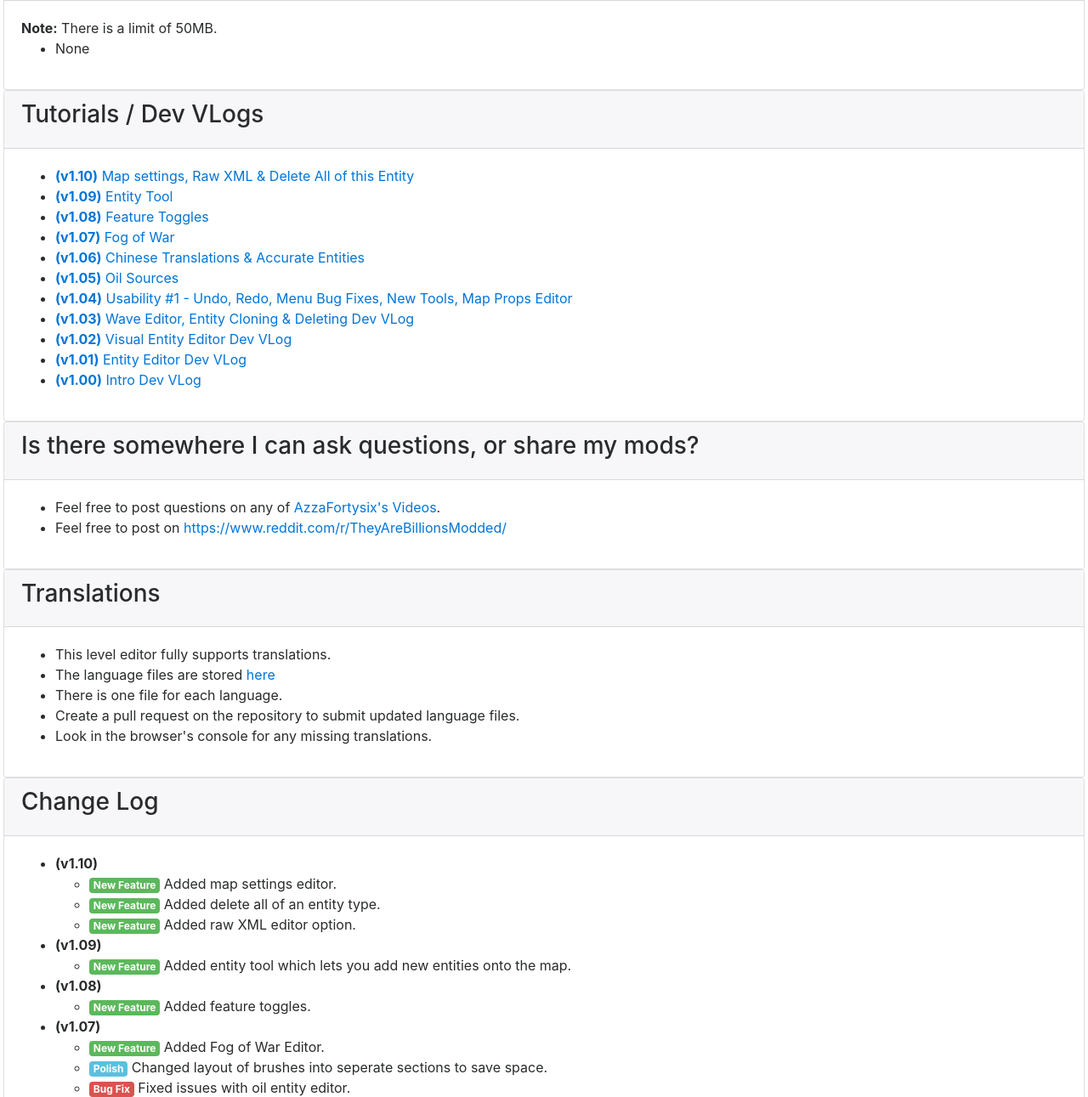
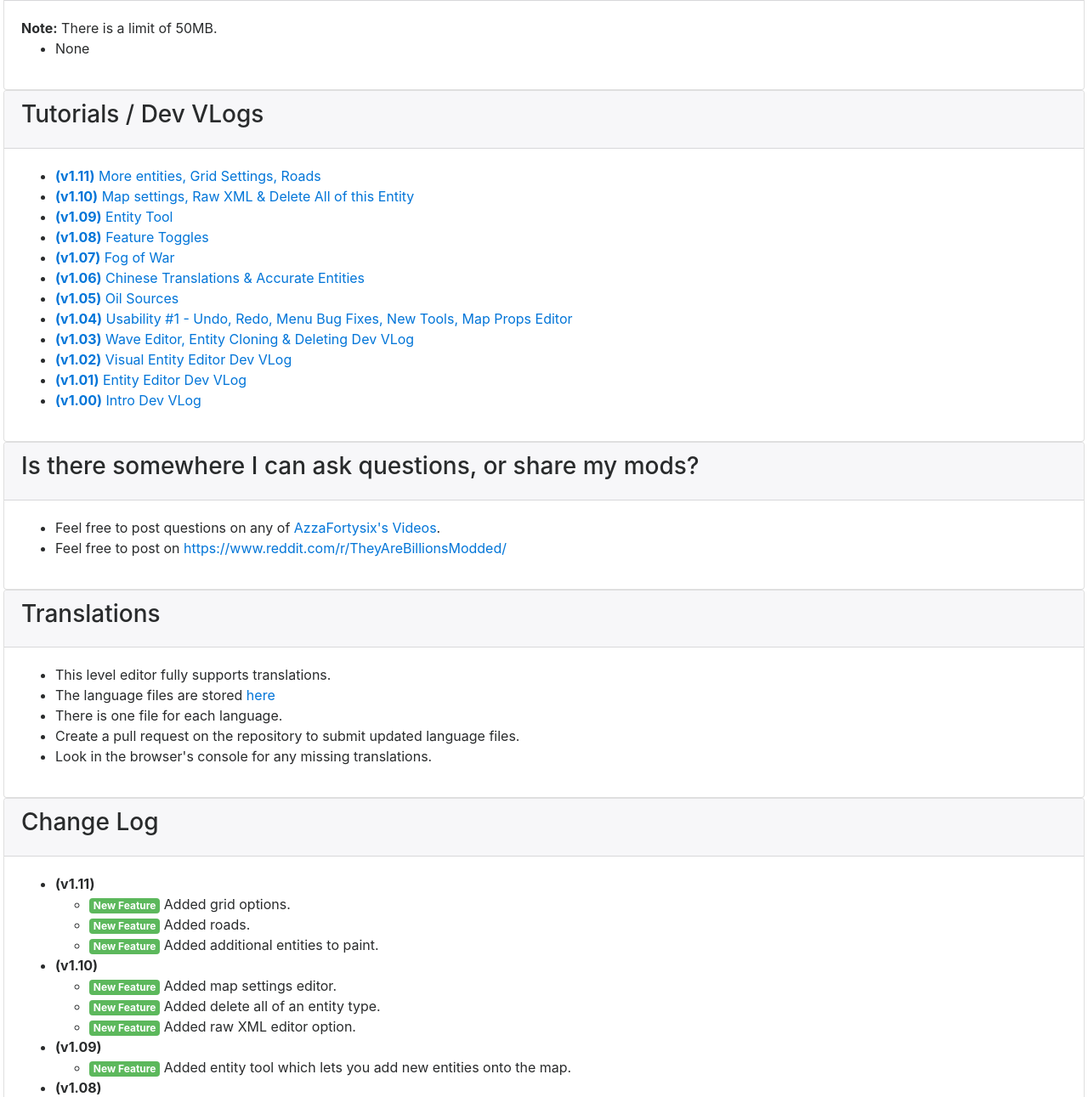
Before and after one commit to ash47/TheyAreBillionsModKit, a plain HTML site: page MapEditorHtml/index.html in a window 1280 px wide. Shown: the part 1509-2800 px from the top of the page at 85% size. Drawn offline with Linux system fonts and the light colour scheme; no server answers.

Commit message:
updated translations

```diff
--- a/MapEditorHtml/index.html
+++ b/MapEditorHtml/index.html
@@ -70,7 +70,7 @@
 			<h1 class="text-center">
 				<span data-translate="trHeader">
 					They Are Billions Save Editor
-				</span> | v1.10
+				</span> | v1.11
 				</h1>
 			<p class="text-center">
 				<span data-translate="trHeaderSub">
@@ -317,6 +317,14 @@
 				<div class="card-block">
 					<ul>
 						<li>
+							<a href="changeme">
+								<b>(v1.11)</b>
+								<span data-translate="trTutorials_111">
+									More entities, Grid Settings, Roads
+								</span>
+							</a>
+						</li>
+						<li>
 							<a href="https://youtu.be/HLu4jYhIZLU">
 								<b>(v1.10)</b>
 								<span data-translate="trTutorials_110">
@@ -487,6 +495,31 @@
 				</div>
 				<div class="card-block">
 					<ul>
+						<!-- v1.11 -->
+						<li>
+							<b>(v1.11)</b>
+							<ul>
+								<li>
+									<span class="badge badge-success" data-translate="trNewFeature">New Feature</span>
+									<span data-translate="trChangeLogBody_111_01">
+										Added grid options.
+									</span>
+								</li>
+								<li>
+									<span class="badge badge-success" data-translate="trNewFeature">New Feature</span>
+									<span data-translate="trChangeLogBody_111_02">
+										Added roads.
+									</span>
+								</li>
+								<li>
+									<span class="badge badge-success" data-translate="trNewFeature">New Feature</span>
+									<span data-translate="trChangeLogBody_111_03">
+										Added additional entities to paint.
+									</span>
+								</li>
+							</ul>
+						</li>
+
 						<!-- v1.10 -->
 						<li>
 							<b>(v1.10)</b>
@@ -1211,7 +1244,11 @@
 
 	<div id="gridConfiguration">
 		<input type="checkbox" id="checkGridEnabled" onchange="window.redrawGrid()">
-		<label for="checkGridEnabled" data-translate="trGridEnabled">Enable Grid?</label>
+		<label for="checkGridEnabled" data-translate="trGridEnabled">
+			<span data-translate="trGridEnable">
+				Enable Grid?
+			</span>
+		</label>
 
 		<div class="form-group">
 			<label for="inputGridWidth">
--- a/MapEditorHtml/translations/lang-en.json
+++ b/MapEditorHtml/translations/lang-en.json
@@ -47,6 +47,7 @@
 	"trRecentMapsEmpty": "None",
 
 	"trTutorialsHeader": "Tutorials / Dev VLogs",
+	"trTutorials_111": "More entities, Grid Settings, Roads",
 	"trTutorials_110": "Map settings, Raw XML &amp; Delete All of this Entity",
 	"trTutorials_109": "Entity Tool",
 	"trTutorials_108": "Feature Toggles",
@@ -224,6 +225,7 @@
 	"trConfirmDeleteEntityAll": "Are you sure you want to delete EVERY {{entityName}}?",
 
 	"trBtnShowGridSelection": "Grid Settings",
+	"trGridEnable": "Enable Grid?",
 	"trGridWidth": "Grid Width",
 	"trGridHeight": "Grid Height",
 	"trGridOffsetX": "Grid Offset X",
@@ -236,6 +238,10 @@
 	"trBugFix": "Bug Fix",
 
 	"trChangeLogHeader": "Change Log",
+
+	"trChangeLogBody_111_01": "Added grid options.",
+	"trChangeLogBody_111_02": "Added roads.",
+	"trChangeLogBody_111_03": "Added additional entities to paint.",
 
 	"trChangeLogBody_110_01": "Added map settings editor.",
 	"trChangeLogBody_110_02": "Added delete all of an entity type.",
```
Also changed, not shown: MapEditorHtml/translations/lang-zh.json (+8 -1 lines).
